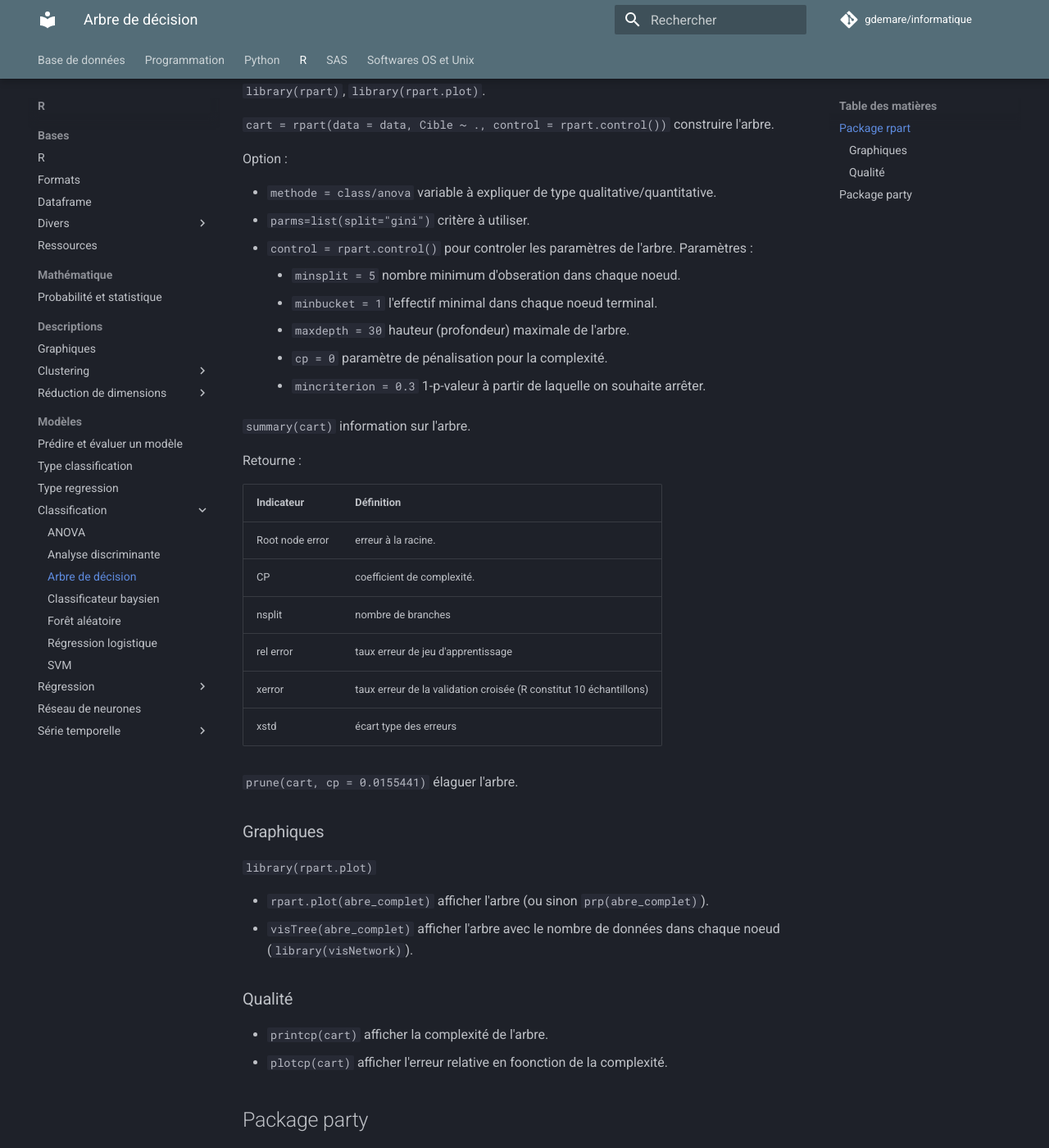
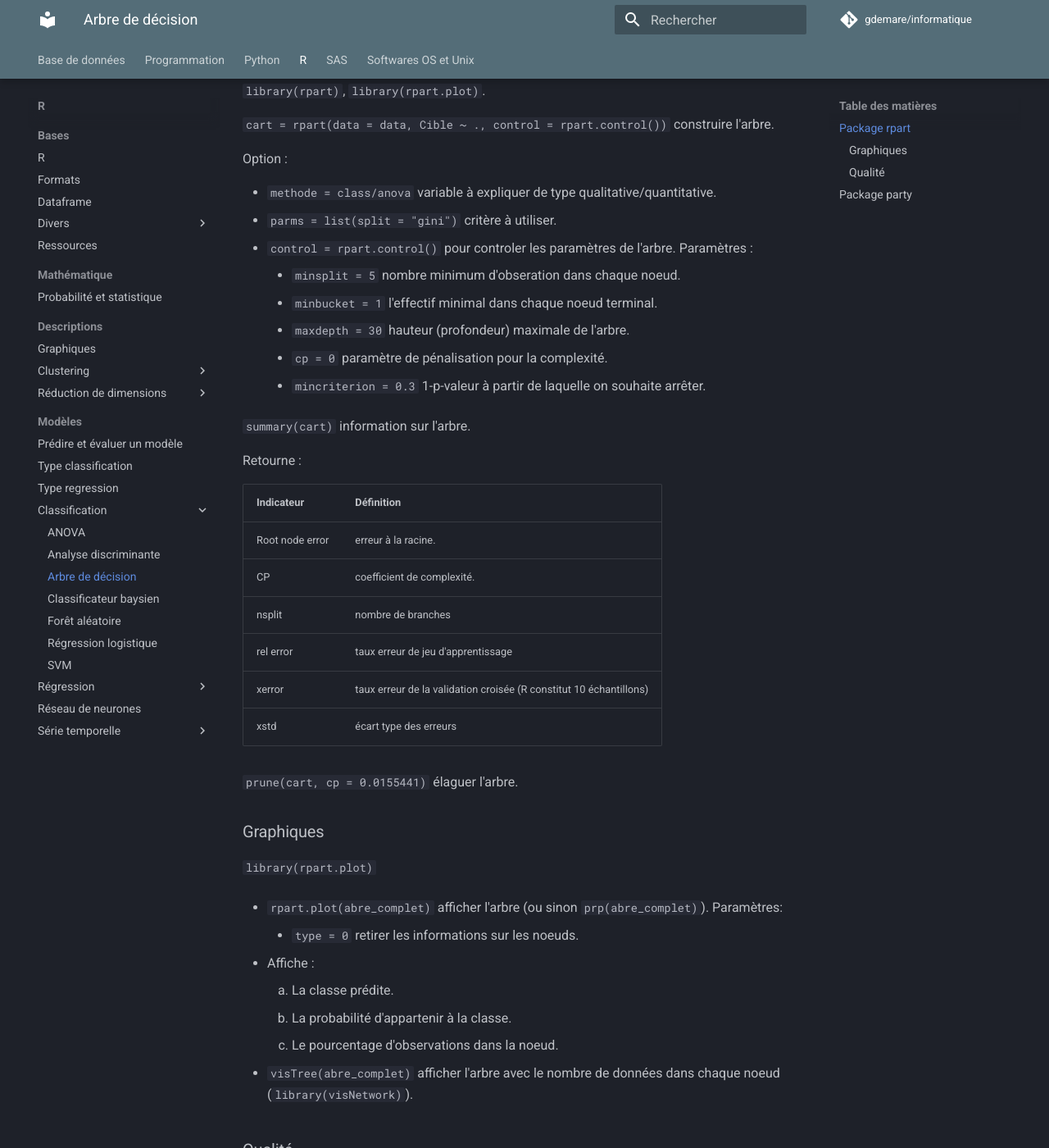
Before and after one commit to gdemare/Informatique, an MkDocs documentation site: the page built from docs/r/models/classification/arbre-decision_r.md, in a window 1280 px wide and 1400 px high, scrolled down 221 px. Shown: the whole window at 82% size. Built offline with MkDocs 1.6.1 and Material for MkDocs 9.7.7, drawn with Linux system fonts in a browser that asks for light colours; comment, search, counter and statistics services are not loaded.

Commit message:
Update arbre-decision_r.md

```diff
--- a/docs/r/models/classification/arbre-decision_r.md
+++ b/docs/r/models/classification/arbre-decision_r.md
@@ -7,7 +7,7 @@
 Option :
 
 * `methode = class/anova` variable à expliquer de type qualitative/quantitative.
-* `parms=list(split="gini")` critère à utiliser.
+* `parms = list(split = "gini")` critère à utiliser.
 * `control = rpart.control()` pour controler les paramètres de l'arbre. Paramètres :
 
 	* `minsplit = 5` nombre minimum d'obseration dans chaque noeud.
@@ -35,7 +35,15 @@ xstd            | écart type des erreurs
 
 `library(rpart.plot)`
 
-* `rpart.plot(abre_complet)` afficher l'arbre (ou sinon `prp(abre_complet)`).
+* `rpart.plot(abre_complet)` afficher l'arbre (ou sinon `prp(abre_complet)`). Paramètres:
+
+	* `type = 0` retirer les informations sur les noeuds.
+
+* Affiche :
+ 	1. La classe prédite.
+  	2. La probabilité d'appartenir à la classe.
+  	3. Le pourcentage d'observations dans la noeud.
+
 * `visTree(abre_complet)` afficher l'arbre avec le nombre de données dans chaque noeud (`library(visNetwork)`).
 
 ### Qualité
```
